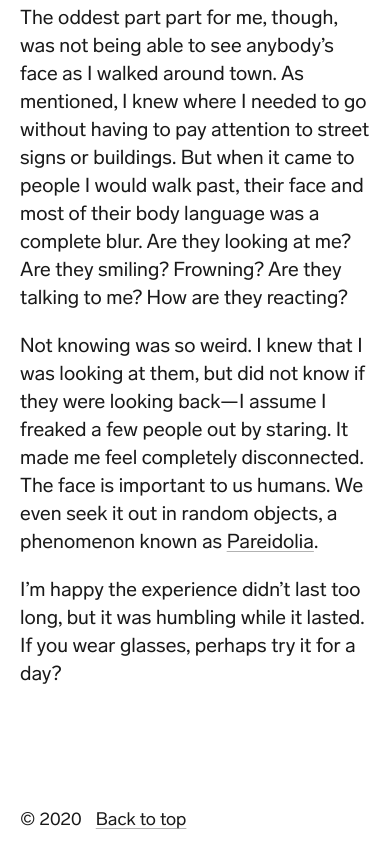
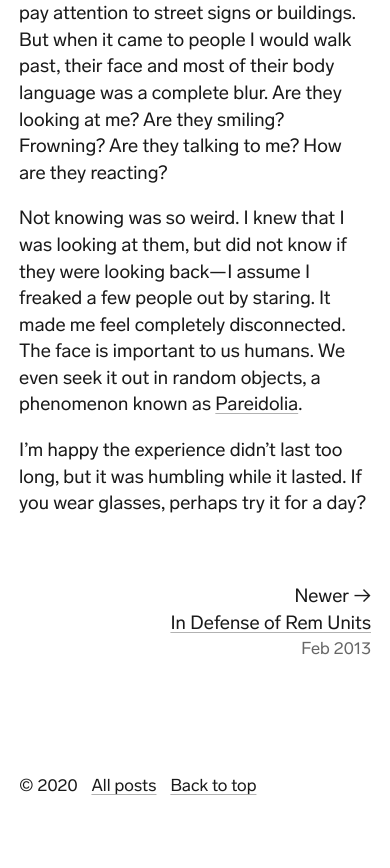
Before and after one commit to mlettini/matthewlettini.me, an Eleventy site: page src/posts/2013/a-day-without-glasses.md in a window 390 px wide. Shown: the part 1110-1978 px from the top of the page. After the commit the page ends 1946 px from the top, so only its background shows below. Built offline with nearby package versions, Linux system fonts and the light colour scheme; Eleventy itself is replaced by a stand-in of ours; files that its build step writes are made by us from their sources.

Commit message:
add previous and next to posts, smaller font-size on mobile

```diff
--- a/src/_includes/layouts/archives.njk
+++ b/src/_includes/layouts/archives.njk
@@ -5,7 +5,6 @@
   <main>
     <header id="archives-header" class="centered">
       <h1>{{ title }}</h1>
-      <a href="/feed.xml">RSS feed</a>
     </header>
 
     <section id="archives-content" class="centered">
--- a/src/_includes/layouts/base.njk
+++ b/src/_includes/layouts/base.njk
@@ -51,6 +51,12 @@
       <nav>
         <ul class="footer-nav">
           <li>© 2020</li>
+          {% if (pageType) == 'post' %}
+          <li><a href="/posts">All posts</a></li>
+          {% endif %}
+          {% if (pageType) == 'archives' %}
+          <li><a href="/feed.xml">RSS feed</a></li>
+          {% endif %}
           <li><a href="#">Back to top</a></li>
         </ul>
       </nav>
--- a/src/_includes/layouts/post.njk
+++ b/src/_includes/layouts/post.njk
@@ -12,6 +12,27 @@
       <section id="post-content">
         {{ content | safe }}
       </section>
+
+      <section id="post-nav" class="centered do-not-print">
+        <nav>
+          <ul class="post-nav">
+            {% if prevPost.url %}
+            <li class="previous">
+              &larr; Older
+              <a class="previous" href="{{ prevPost.url }}">{{ prevPost.data.title }}</a>
+              <time>{{ prevPost.data.date | dateFilterShorthand}}</time>
+            </li>
+            {% endif %}
+            {% if nextPost.url %}
+            <li class="next">
+              Newer &rarr;
+              <a class="next" href="{{ nextPost.url }}">{{ nextPost.data.title }}</a>
+              <time>{{ nextPost.data.date | dateFilterShorthand}}</time>
+            </li>
+            {% endif %}
+          </ul>
+        </nav>
+      </section>
     </article>
   </main>
 {% endblock content %}
--- a/src/css/main.css
+++ b/src/css/main.css
@@ -17,6 +17,7 @@
   --max-width-small: 35rem;
   --max-width-medium: 42rem;
   --max-width-large: 60rem;
+  --max-width-xl: 70rem;
 }
 @media (prefers-color-scheme: dark) {
   :root {
@@ -24,7 +25,7 @@
     --text: rgba(255, 255, 255, 0.8);
     --text-medium: rgba(255, 255, 255, 0.6);
     --text-light: rgba(255, 255, 255, 0.4);
-    --primary: rgba(0, 225, 255, 0.9);
+    --primary: rgba(0, 215, 255, 0.9);
     --aside: var(--code-dark-background);
     --code-background: var(--code-dark-background);
     --code-text: var(--code-dark-text);
@@ -80,8 +81,13 @@
   outline: 2px solid var(--primary);
 }
 html {
-  font-size: 20px;
+  font-size: 19px;
   -webkit-text-size-adjust: 100%;
+}
+@media screen and (min-width: 800px) {
+  html {
+    font-size: 20px;
+  }
 }
 body {
   background-color: var(--background);
@@ -92,7 +98,8 @@ body {
   font-variation-settings: 'wght' 400;
   font-weight: 400;
   line-height: 1.4;
-  margin: 0;
+  margin: auto;
+  max-width: var(--max-width-xl);
   padding: env(safe-area-inset-top) env(safe-area-inset-right) env(safe-area-inset-bottom) env(safe-area-inset-left);
   text-rendering: optimizelegibility;
 }
@@ -105,12 +112,10 @@ h1, h2, h3, h4, h5, h6 {
 }
 h1 {
   font-size: 1.7rem;
-  letter-spacing: -0.02em;
   line-height: 1.2;
 }
 h2 {
   font-size: 1.3rem;
-  letter-spacing: -0.01em;
   line-height: 1.2;
 }
 img {
@@ -211,7 +216,7 @@ a:active:focus {
   margin: 0;
   padding: 0;
 }
-.footer-nav li {
+.footer-nav > li {
   display: inline-flex;
   margin-right: 10px;
 }
@@ -219,15 +224,6 @@ a:active:focus {
 
 
 /* Archives */
-#archives-header h1 {
-  display: inline-flex;
-  margin: 0;
-}
-#archives-header a {
-  display: inline-flex;
-  font-size: 0.9rem;
-  margin-left: 10px;
-}
 .archive-list {
   list-style: none;
   padding-left: 0;
@@ -319,15 +315,42 @@ a:active:focus {
 #post-content > aside > p {
   background: var(--aside);
   color: var(--text-medium);
-  font-size: 0.9rem;
   font-style: italic;
-  margin: 1.5rem auto;
+  margin: 1.5rem -1rem;
   padding: 1rem;
 }
 @media (min-height: 30rem) {
   #post-content > figure > img {
     max-height: 100vh;
   }
+}
+
+
+
+/* Post Nav */
+#post-nav {
+  margin-bottom: var(--gap);
+  margin-top: var(--gap);
+}
+.post-nav {
+  display: flex;
+  list-style: none;
+  padding: 0;
+}
+.post-nav > .previous {
+  margin-right: auto;
+}
+.post-nav > .next {
+  margin-left: auto;
+  text-align: right;
+}
+.post-nav > li > a {
+  display: block;
+}
+.post-nav > li > time {
+  color: var(--text-medium);
+  display: block;
+  font-size: 0.9rem;
 }
 
 
--- a/src/posts/2013/a-day-without-glasses.md
+++ b/src/posts/2013/a-day-without-glasses.md
@@ -2,6 +2,7 @@
 title: A Day Without Glasses
 date: 2013-01-13
 tags:
+  - post
   - life
 ---
 
```
Also changed, not shown: src/posts/2013/in-defense-of-rem-units.md (+1 -0 lines), src/posts/2013/the-heavy-edition-post-mortem.md (+1 -0 lines), src/posts/2020/test-post.md (+2 -0 lines), src/work.md (+3 -1 lines), .eleventy.js, 1 other file.
